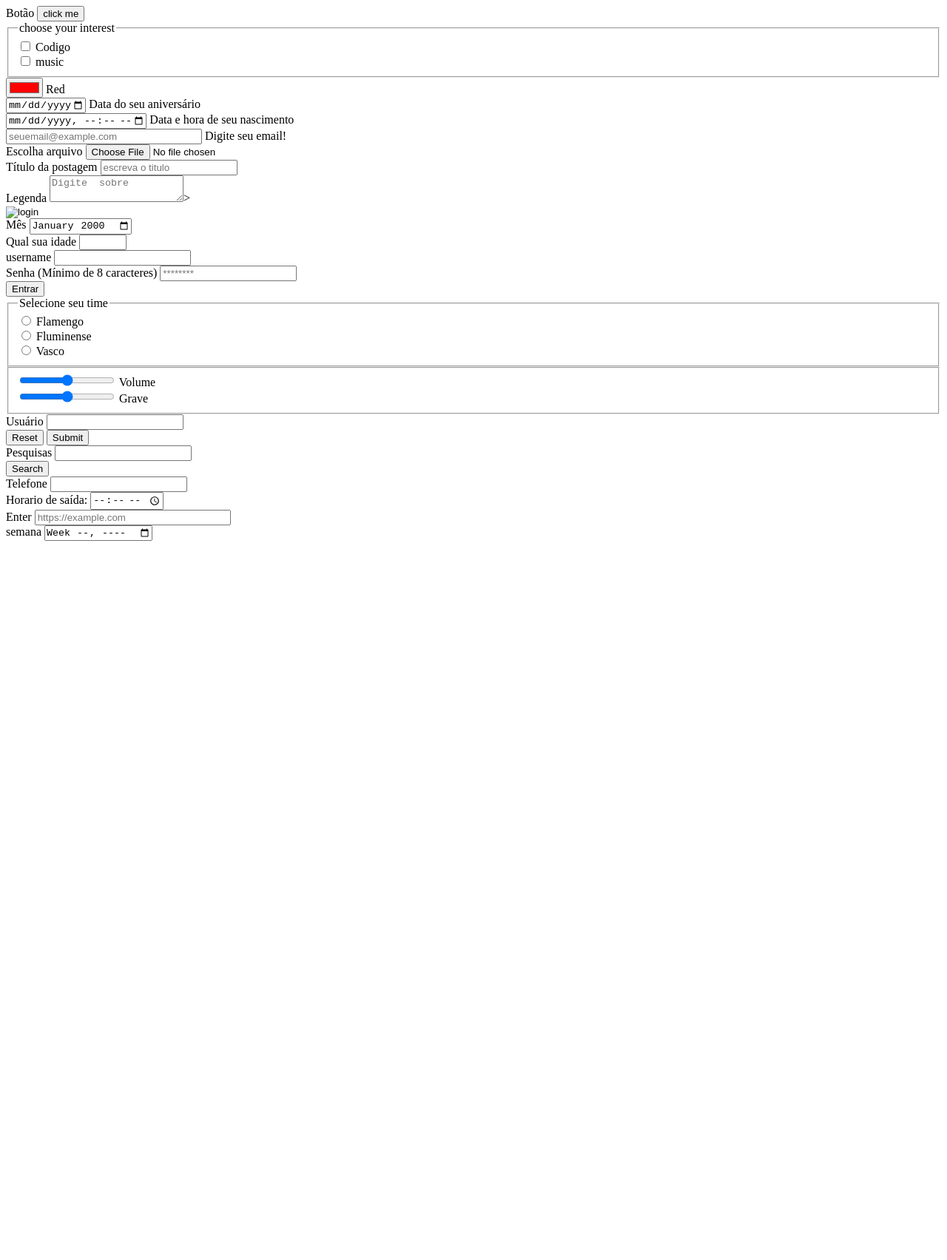
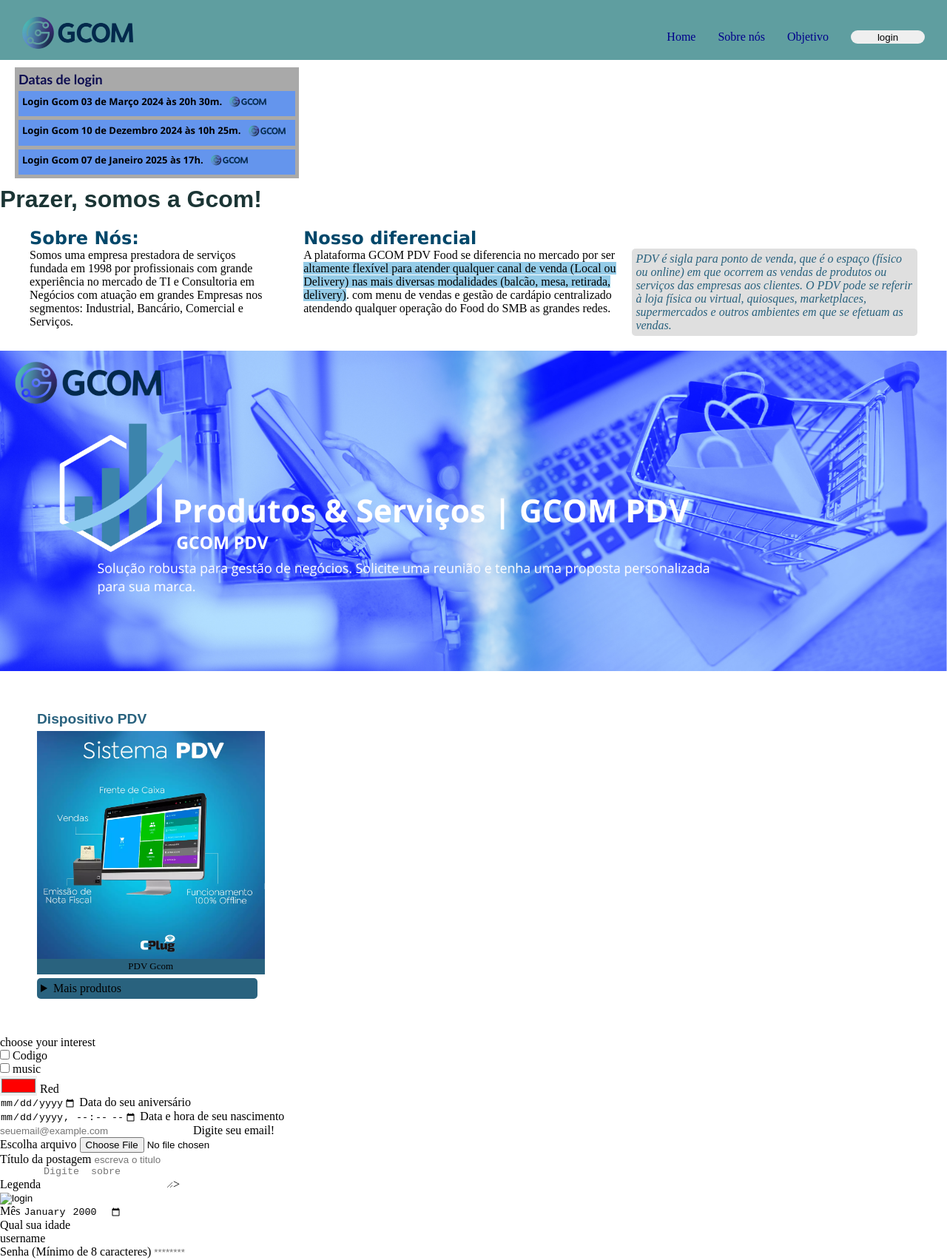
Before and after one commit to brunojvfla/trainee, a plain HTML site: page index.html in a window 1280 px wide. Shown: the top 1703 px of the page at 74% size. Before the commit the page ends 800 px from the top, so only its background shows below. Drawn offline with nearby package versions, Linux system fonts and the light colour scheme.

Commit message:
adc elementos semanticos

```diff
--- a/index.html
+++ b/index.html
@@ -4,13 +4,75 @@
     <meta charset="UTF-8">
     <meta name="viewport" content="width=device-width, initial-scale=1.0">
     <title>trainee</title>
+    <link rel="stylesheet" href="styles.css">
+    <link href='https://unpkg.com/boxicons@2.1.4/css/boxicons.min.css' rel='stylesheet'>
 </head>
 
 <body>
-<div id="btn">
-    <label for="button">Botão</label>
-    <input type="button" id="button" value="click me">
+<header>
+        <a href="https://gcom.com.br/saas/"><img src="./img/gcom_logo_fullcolor2-3.png" alt="img/gcom_logo_fullcolor2-3.png">
+        </a>
+        <nav class="info">
+            <ol>
+                <a id="l1" href="">Home</a>
+                <a id="l2" href="">Sobre nós</a>
+                <a id="l3" href="">Objetivo</a>
+                <button>login</button>
+            </ol>
+        </nav>
+</header>
+
+<article id="dated">  <h1>Datas de login</h1>
+        <article id="Gcom">
+            <h2>Login Gcom 03 de Março 2024 <time datetime="PT20h30m">às 20h 30m</time>.</h2>
+            <p><img src="./img/gcom_logo_fullcolor2-3.png" alt="gcom.img"></p>
+        </article>
+        <article id="Gcom">
+            <h2>Login Gcom 10 de Dezembro 2024 <time datetime="PT10h25m">às 10h 25m</time>.</h2>
+            <p><img src="./img/gcom_logo_fullcolor2-3.png" alt="gcom.img"></p>
+        </article>
+        <article id="Gcom">
+            <h2>Login Gcom 07 de Janeiro 2025 <time datetime="PT17h">às 17h</time>.</h2>
+            <p><img src="./img/gcom_logo_fullcolor2-3.png" alt="gcom.img"></p>
+        </article>
+</article>
+
+<div id="secao">
+        <h1>Prazer, somos a Gcom!</h1>
+        <section id="principal">
+            <section>
+            <h2>Sobre Nós:</h2>
+            <p>Somos uma empresa prestadora de serviços fundada em 1998 por profissionais com grande experiência no mercado de TI e Consultoria em Negócios com atuação em grandes Empresas nos segmentos: Industrial, Bancário, Comercial e Serviços.</p>
+        </section>
+        <section>
+            <h2>Nosso diferencial</h2>
+            <aside>
+                <p>A plataforma GCOM PDV Food se diferencia no mercado por ser <mark> altamente flexível para atender qualquer canal de venda (Local ou Delivery) nas mais diversas modalidades (balcão, mesa, retirada, delivery)</mark>. com menu de vendas e gestão de cardápio centralizado atendendo qualquer operação do Food do SMB as grandes redes.</p>
+           <hr>
+           <p id="asi">PDV é sigla para ponto de venda, que é o espaço (físico ou online) em que ocorrem as vendas de produtos ou serviços das empresas aos clientes. O PDV pode se referir à loja física ou virtual, quiosques, marketplaces, supermercados e outros ambientes em que se efetuam as vendas.</p>
+
+        </aside>
+
+        </section>
 </div>
+
+<main>
+<img id="banner" src="./img/banner.png" alt="bannergcom">
+
+<div id="dpt">
+<h1>Dispositivo PDV</h1>
+<figure>
+    <img src="./img/sistema-pdv-66bd4b74b3e39.webp" alt="sistempdv">
+    <figcaption>PDV Gcom</figcaption>
+</div>
+</figure>
+<details>
+    <summary>Mais produtos</summary>
+    Pdv1...
+    <Pdv2 class=""></Pdv2>
+</details>
+
+</main>
 
     <div id="checkbox">
     <fieldset>
@@ -180,6 +242,8 @@
     <div>
         <button>Search</button>
     </div>
+</div>
+
 
 <div id="number">
     <label for="phone">Telefone</label>
@@ -210,5 +274,42 @@
     min="2000-w1" max="2025-w52"
     required>
 </div>
+
+<div id="btn">
+    <input type="button" id="button" value="Cadastre-se">
+</div>
+
+<footer>
+<div>
+    <h1>Redes sociais</h1>
+    <div id="iconsocial">
+        <i class='bx bxl-instagram'></i>
+    <a  href="http://">Intagram</a>
+</div>
+<div id="iconsocial">
+    <i class='bx bxl-whatsapp'></i>
+    <a href="http://">whatsapp</a>
+</div>
+<div id="iconsocial">
+    <i class='bx bxl-facebook'></i>
+    <a href="http://">Facebook</a>
+</div>
+</div>
+<div>
+    <h1>Contatos</h1>
+    <div>
+        <address>
+            <div id="iconsocial">
+                <i class='bx bx-envelope'></i>
+            <a href="">Gcom@gmail.com</a>
+        </div>
+        <div id="iconsocial">
+            <i class='bx bx-phone'></i>
+            <a href="">+55 (022) 67235-4623</a>
+        </div>
+        </address>
+    </div>
+</div>
+</footer>
 </body>
 </html>
--- /dev/null
+++ b/styles.css
@@ -0,0 +1,216 @@
+*{
+    margin: 0;
+    padding: 0;
+    border: 0;
+    box-sizing: border-box;
+    outline: 0;
+}
+
+header{
+    background-color: cadetblue;
+    display: flex;
+    flex-direction: row;
+    align-items: center;
+    justify-content: space-between;
+}
+
+nav{
+    margin-right: 30px;
+}
+
+header img{
+    width: 150px;
+    margin-top: 15px;
+    margin-left: 30px;
+}
+
+#btn input{
+    color: black;
+    background-color: rgb(0, 135, 188);
+ border-radius: 3px;
+ width: 30%;
+ padding: 10px;
+ margin-top: 30px;
+ margin-left: 10px;
+ font-family: Arial, Helvetica, sans-serif;
+ font-size: larger;
+}
+
+#checkbox{
+    margin-top: 50px;
+}
+
+nav ol{
+    display: flex;
+    flex-direction: row;
+    margin-top: 20px;
+}
+
+nav a{
+    text-decoration: none;
+    color: darkblue;
+}
+
+#l1{
+    margin-left: 10px;
+}
+#l2{
+    margin-left: 30px;
+}
+#l3{
+    margin-left: 30px;
+}
+
+nav button{
+    margin-left: 30px;
+    width: 100px;
+    border-radius: 10px;
+}
+
+#dated{
+    margin: 10px 20px 10px 20px;
+    background-color: darkgrey;
+    padding: 5px;
+    width: 30%;
+}
+
+article h1{
+
+    font-family:'Gill Sans', 'Gill Sans MT', Calibri, 'Trebuchet MS', sans-serif;
+    font-size: large;
+    color: rgb(12, 12, 80);
+}
+
+#Gcom{
+    margin-top: 5px;
+    display: flex;
+    flex-direction: row;
+    justify-content: flex-start;
+    background-color: cornflowerblue;
+    padding: 5px;
+}
+
+#Gcom h2{
+    font-size: small;
+    font-family:'Segoe UI', Tahoma, Geneva, Verdana, sans-serif;
+}
+
+#Gcom img{
+    width: 50px;
+    margin-left: 10px;
+}
+
+#secao{
+    max-width: 100%;
+}
+
+#principal{
+    display: flex;
+    flex-direction: row;
+}
+
+#secao h1{
+    color: rgb(27, 53, 53);
+    font-family: Arial, Helvetica, sans-serif;
+}
+
+#secao h2{
+    color: rgb(0, 71, 106);
+    font-family: 'Lucida Sans', 'Lucida Sans Regular', 'Lucida Grande', 'Lucida Sans Unicode', Geneva, Verdana, sans-serif;
+}
+
+#secao section{
+    padding: 10px 20px;
+}
+
+#secao aside{
+    display: flex;
+    flex-direction: row;
+
+}
+
+#asi{
+    background-color: rgb(223, 223, 223);
+    padding: 5px;
+    border-radius: 5px;
+    float: right;
+    box-shadow: inset 5px 0px -5px #29627e;
+    font-style: italic;
+    color: #29627e;
+    margin-left: 8px;
+}
+
+mark{
+    background-color: #95cce8;
+}
+
+footer{
+    background-color: cornflowerblue;
+    margin-top: 10px;
+    padding: 10px;
+    display: flex;
+    flex-direction: row;
+    justify-content: space-around;
+}
+
+footer h1{
+    padding: 10px;
+    font-family: 'Segoe UI', Tahoma, Geneva, Verdana, sans-serif;
+    color: rgb(9, 0, 63);
+}
+
+footer a{
+    display: flex;
+    flex-direction: column;
+    text-decoration: none;
+    color: black;
+    font-family: Arial, Helvetica, sans-serif,  Impact, Haettenschweiler, 'Arial Narrow Bold', sans-serif;
+    padding: 3px;
+}
+
+#iconsocial{
+    display: flex;
+    justify-content: flex-star;
+    flex-direction: row;
+    align-items: center;
+    font-size: large;
+    }
+
+#banner{
+        width: 100% ;
+}
+
+#dpt{
+    margin-top: 50px;
+    margin-left: 50px;
+}
+
+main h1{
+    font-family: Arial, Helvetica, sans-serif;
+    color: #29627e;
+    font-size: larger;
+}
+
+figure img{
+    width: 25%;
+    margin-top: 5px;
+}
+figure figcaption{
+    background-color: #29627e;
+    width: 25%;
+    margin-top: -5px;
+    padding: 3px;
+    text-align: center;
+    font-family: 'Times New Roman', Times, serif;
+    font-size: small;
+    color: #000000;
+}
+
+details{
+    background-color: #29627e;
+    width: 23.3%;
+    margin-left: 50px;
+    margin-top: 5px;
+    padding: 5px;
+    border-radius: 5px;
+}
```
Also changed, not shown: img/banner.png (added), img/gcom_logo_fullcolor2-3.png (added), img/sistema-pdv-66bd4b74b3e39.webp (added), sistema-pdv-66bd4b74b3e39.webp (added).
